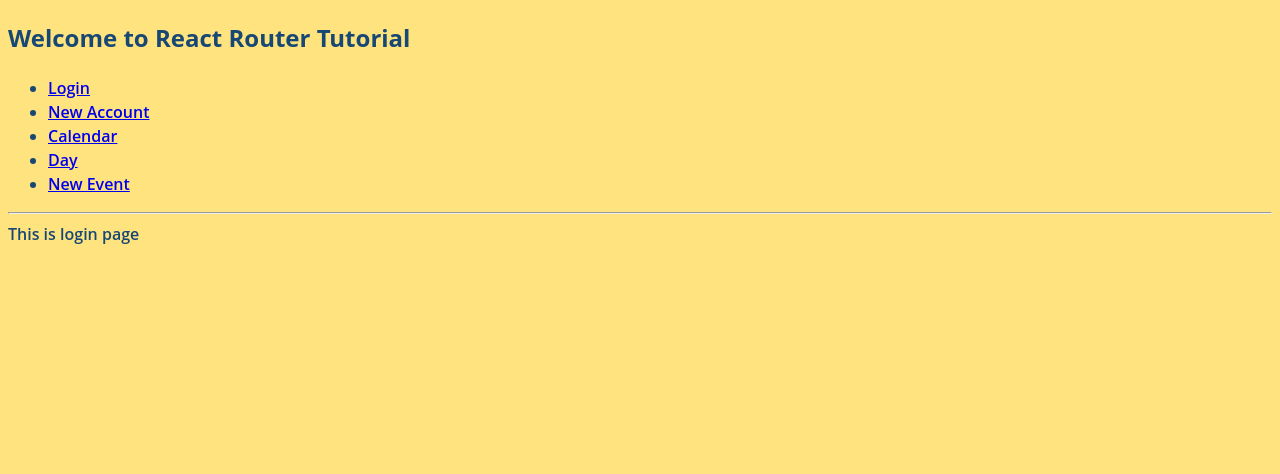
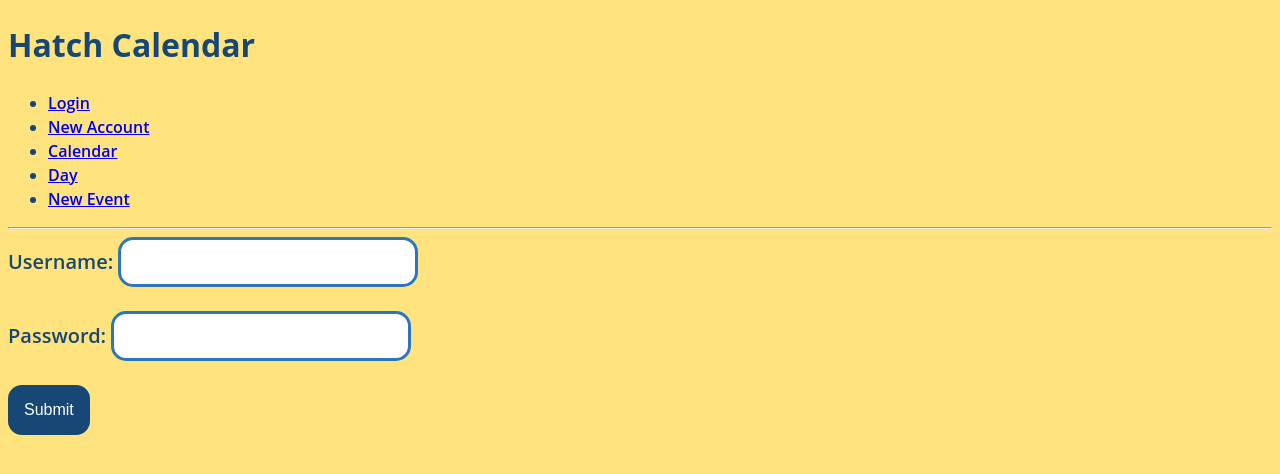
Before and after one commit to sanjitdp/hatch-calendar, a React (Create React App) app in the folder client/: page / in a window 1280 px wide. Shown: the top 474 px of the page. Built offline with nearby package versions, Linux system fonts and the light colour scheme.

Commit message:
added React.js login form with submit feature
- if submitting empty form, page will display alert
- if submitting valid username and password, console.log() input
- onSubmit() function handles all submit functionality
- retitled header to "Hatch Calendar"

```diff
--- a/client/package.json
+++ b/client/package.json
@@ -9,6 +9,7 @@
     "date-fns": "^2.21.3",
     "react": "^17.0.2",
     "react-dom": "^17.0.2",
+    "react-router": "^5.2.0",
     "react-router-dom": "^5.2.0",
     "react-scripts": "4.0.3",
     "web-vitals": "^1.1.2"
--- a/client/src/App.js
+++ b/client/src/App.js
@@ -10,10 +10,10 @@
 
 class App extends React.Component {
     render() {
-        return(
+        return (
             <Router>
                 <div>
-                    <h2>Welcome to React Router Tutorial</h2>
+                    <h1>Hatch Calendar</h1>
                     <nav className="navbar navbar-expand-lg navbar-light bg-light">
                         <ul className="navbar-nav mr-auto">
                             <li><Link to={'/'} className="nav-link">Login</Link></li>
--- a/client/src/Components/Calendar.css
+++ b/client/src/Components/Calendar.css
@@ -103,7 +103,7 @@
 }
 
 .calendar .body .today {
-  color: var(--darker-orange);
+  color: #9e2222;
   font-weight: 800;
 }
 
--- /dev/null
+++ b/client/src/Components/Login.css
@@ -0,0 +1,33 @@
+.loginForm {
+    display: block;
+    position: relative;
+    width: 100%;
+    background-color: var(--main-color);
+}
+
+input[type="submit"] {
+  background-color: #174774;
+  border: none;
+  color: white;
+  padding: 1em 1em;
+  text-align: center;
+  text-decoration: none;
+  display: inline-block;
+  font-size: 16px;
+  /*margin: 4px 2px;*/
+  cursor: pointer;
+  border-radius: 14px
+}
+
+input[type="password"] {
+  width: 300px;
+  height: 50px;
+  border-radius: 15px;
+  border: 3px solid var(--lighter-blue);
+  font-family: 'Open Sans', sans-serif;
+  font-size: 20px;
+  text-align: center;
+  -webkit-transition: 0.5s;
+  transition: 0.5s;
+  outline: none;
+}
--- a/client/src/Components/Login.js
+++ b/client/src/Components/Login.js
@@ -1,10 +1,52 @@
 import React from "react";
+import '../index.css';
+import './Login.css'
 
 class Login extends React.Component {
+    constructor(props) {
+        super(props);
+        this.state = {
+            username: "",
+            password: "",
+        };
+
+        this.handleUserChange = this.handleUserChange.bind(this);
+        this.handlePassChange = this.handlePassChange.bind(this);
+        this.handleSubmit = this.handleSubmit.bind(this);
+    }
+
+    handleUserChange(event) {
+        this.setState({ username: event.target.value });
+    }
+
+    handlePassChange(event) {
+        this.setState({ password: event.target.value });
+    }
+
+    handleSubmit(event) {
+        if (this.state.username != "" && this.state.password != "") {
+            console.log(this.state.username);
+            console.log(this.state.password);
+        } else {
+            alert("You must enter a username and password!");
+        }
+        event.preventDefault();
+    }
+
     render() {
         return (
-            <div>This is login page</div>
-        )
+            <div className="loginForm">
+                <form onSubmit={this.handleSubmit}>
+                    <label>
+                        Username: <input type="text" value={this.state.username} onChange={this.handleUserChange} />
+                    </label> <br /><br />
+                    <label>
+                        Password: <input type="password" value={this.state.password} onChange={this.handlePassChange} />
+                    </label> <br /><br />
+                    <input type="submit" value="Submit" />
+                </form>
+            </div>
+        );
     }
 }
 
--- a/client/src/Components/NewEvent.js
+++ b/client/src/Components/NewEvent.js
@@ -8,7 +8,7 @@
             <input type="text" placeholder="event title"></input>
         )
     }
-    renderDetails() { //TODO: make this textarea
+    renderDetails() {
         return (
             <textarea rows="6" cols="50" placeholder="details" class="scrollable"></textarea>
         )
@@ -21,13 +21,13 @@
     renderTimeInput() { //TODO: Make this
         return (
             <div class="grid-container">
-                <div class = "grid-item"><span></span></div>
-                <div class = "grid-item"><label>FROM </label></div>
-                <div class = "grid-item"><label>TO</label></div>
-                <div class = "grid-item"><span></span></div>
-                <div class = "grid-item"><span></span></div>
-                <div class = "grid-item"><input type="time" ></input></div>
-                <div class = "grid-item"><input type="time" ></input></div>
+                <div class="grid-item"><span></span></div>
+                <div class="grid-item"><label>FROM </label></div>
+                <div class="grid-item"><label>TO</label></div>
+                <div class="grid-item"><span></span></div>
+                <div class="grid-item"><span></span></div>
+                <div class="grid-item"><input type="time" ></input></div>
+                <div class="grid-item"><input type="time" ></input></div>
             </div>
         )
     }
@@ -51,11 +51,11 @@
         return (
             <div className="newEvent">
                 <div class="center">{this.renderTitle()}</div>
-                <div class = "center">{this.renderDetails()}</div>
-                <div class = "center">{this.renderLink()}</div>
-                <div class = "center">{this.renderTimeInput()}</div>
-                <div class = "center">{this.renderWeeklyButton()}</div>
-                <div class = "center">{this.renderAddEventButton()}<span></span>{this.renderCancel()}</div>
+                <div class="center">{this.renderDetails()}</div>
+                <div class="center">{this.renderLink()}</div>
+                <div class="center">{this.renderTimeInput()}</div>
+                <div class="center">{this.renderWeeklyButton()}</div>
+                <div class="center">{this.renderAddEventButton()}<span></span>{this.renderCancel()}</div>
             </div>
         )
     }
```
Lines whose indentation alone changed are shown as unchanged.
